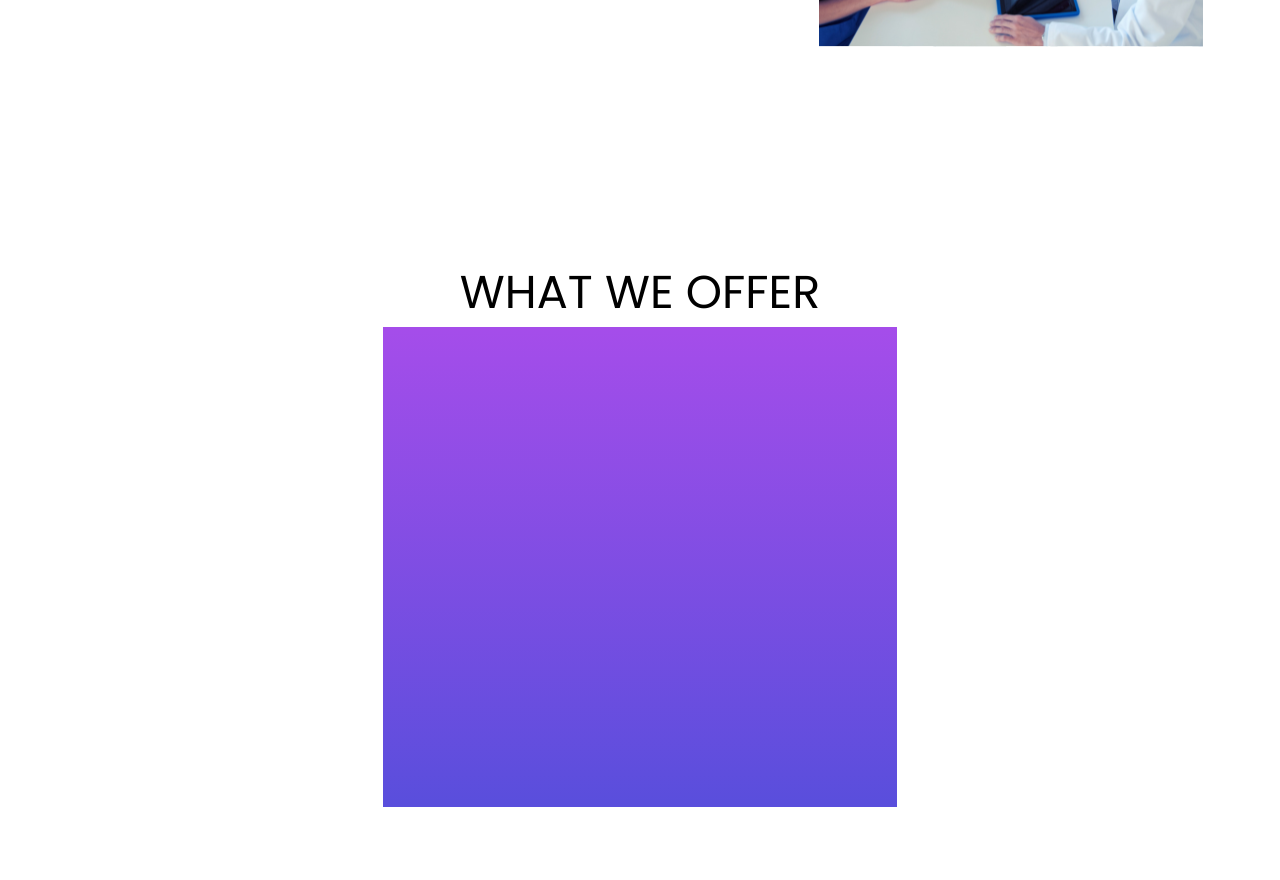
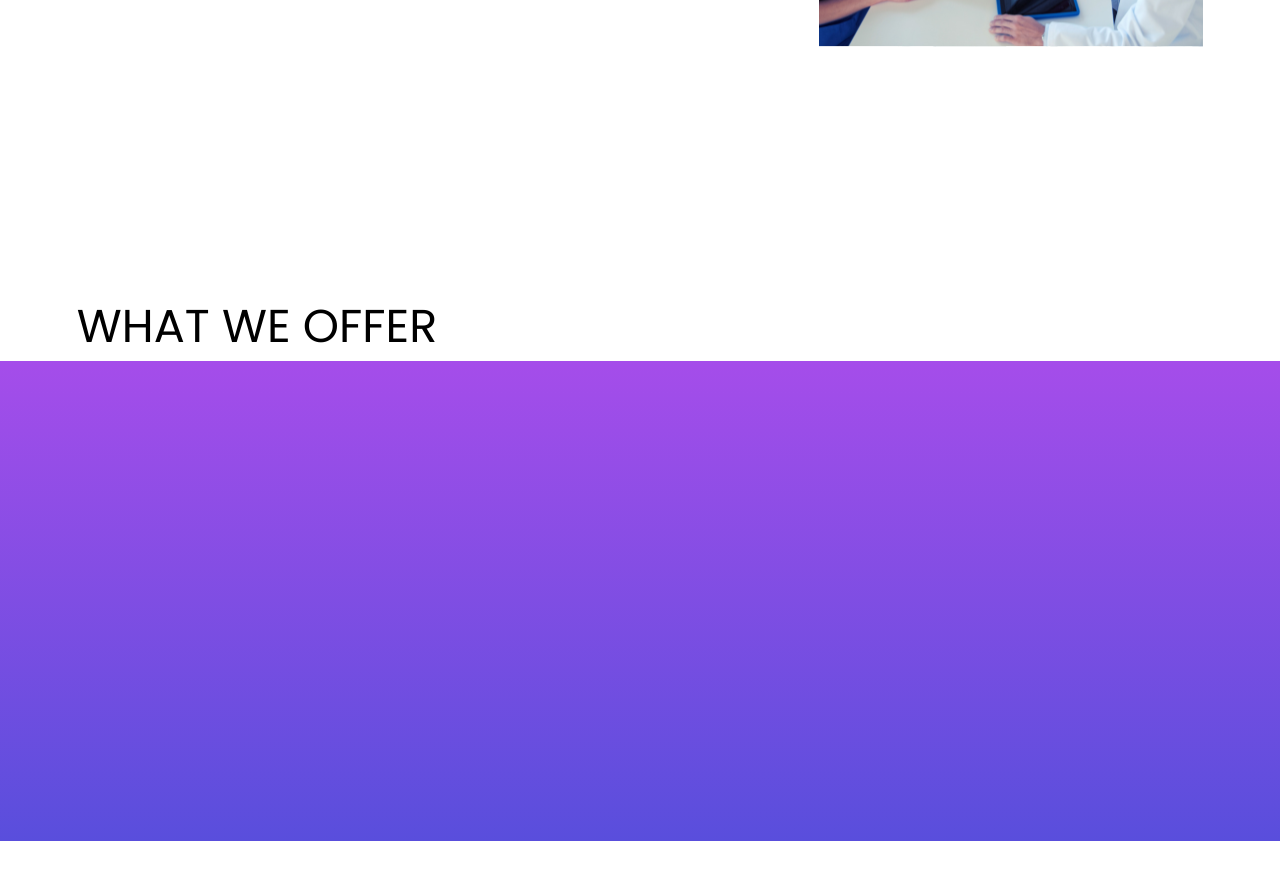
Before and after one commit to Lovethrech/BLOOM-Chel, a Vue app: page / in a window 1280 px wide. Shown: the part 1260-2140 px from the top of the page. Built offline with nearby package versions, Linux system fonts and the light colour scheme.

Commit message:
...working on home-about section component.

```diff
--- a/src/components/home/contact/HomeContact.vue
+++ b/src/components/home/contact/HomeContact.vue
@@ -14,9 +14,10 @@ import HomeContactTitle from './HomeContactTitle.vue';
 
 <style scoped>
 .home-contact-main-ctn{
-    height: 100vh;
-    display:flex;
-    justify-content: center;
-    place-items: center;
+    width:100%;
+    padding: 20vh 0;
+}
+.home-contact-mini-ctn{
+    height: 60%;
 }
 </style>
```
